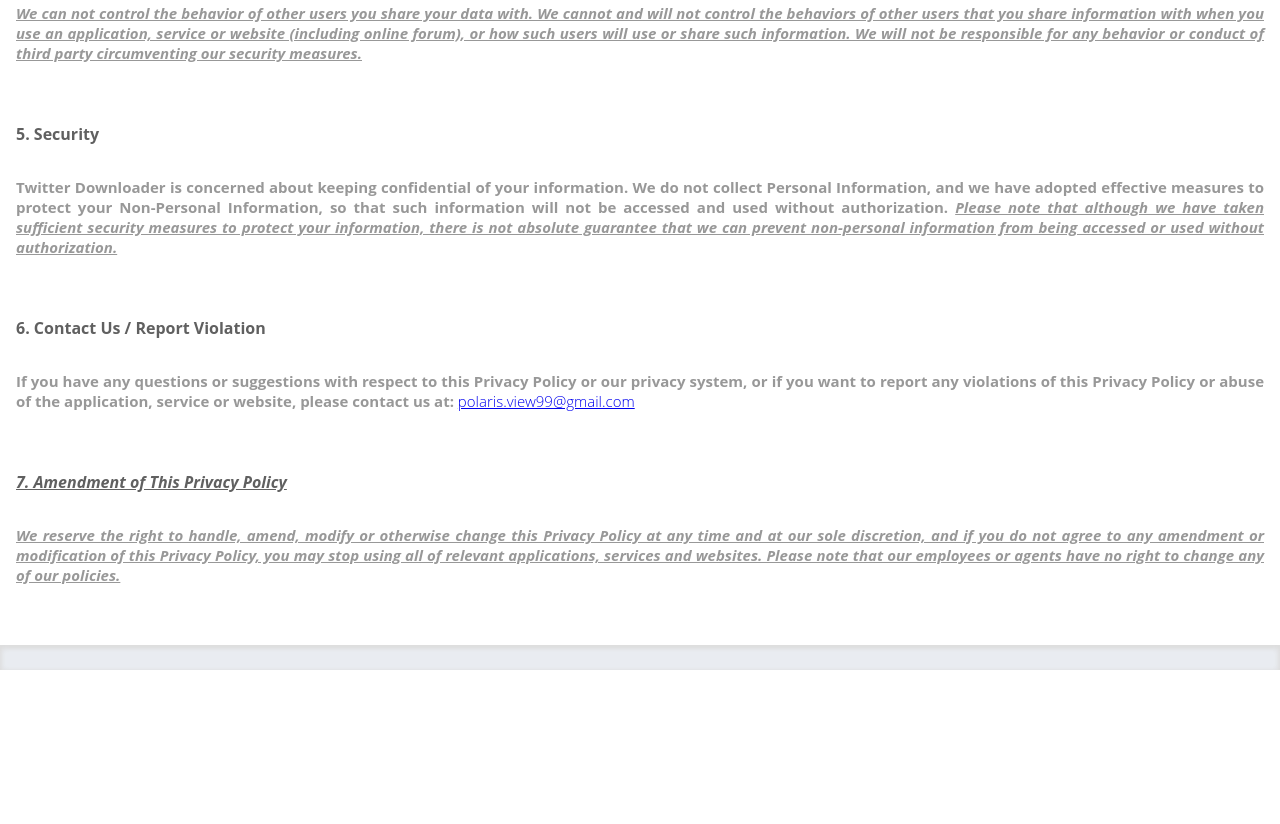
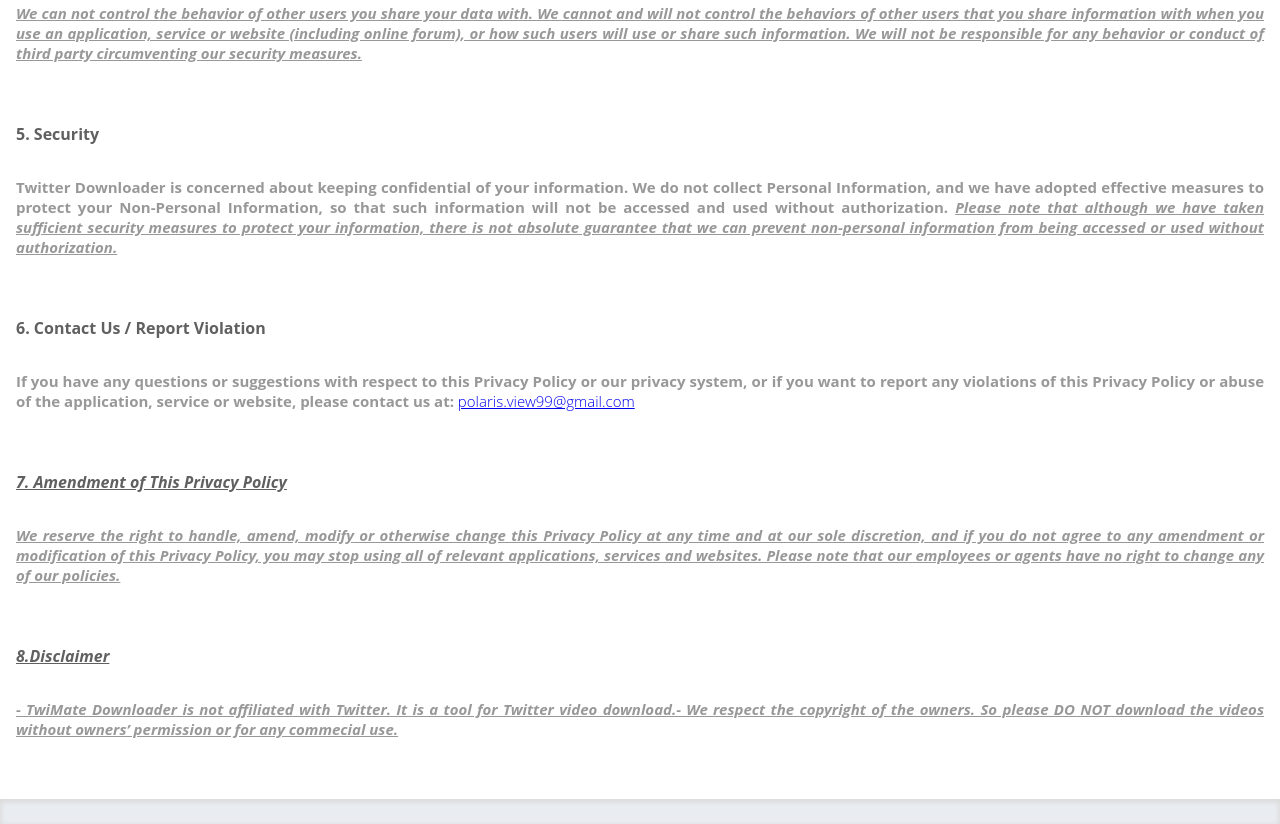
Before and after one commit to nemelessCode/twitter-policy, a plain HTML site: page index.html in a window 1280 px wide. Shown: the part 1248-2072 px from the top of the page. Before the commit the page ends 1918 px from the top, so only its background shows below. Drawn offline with Linux system fonts and the light colour scheme.

Commit message:
Update index.html

```diff
--- a/index.html
+++ b/index.html
@@ -97,6 +97,12 @@
 			<br>
 			<b><u><i>We reserve the right to handle, amend, modify or otherwise change this Privacy Policy at any time and at our sole discretion, and if you do not agree to any amendment or modification of this Privacy Policy, you may stop using all of relevant applications, services and websites. Please note that our employees or agents have no right to change any of our policies.</i></u></b>
 		</div>
+
+		<div class="p">
+			<div class="h"><u><i>8.Disclaimer</i></u></div>
+			<br>
+			<b><u><i>- TwiMate Downloader is not affiliated with Twitter. It is a tool for Twitter video download.- We respect the copyright of the owners. So please DO NOT download the videos  without owners’ permission or for any commecial use.</i></u></b>
+		</div>
 		<div class="footer"></div>
 
 
```
